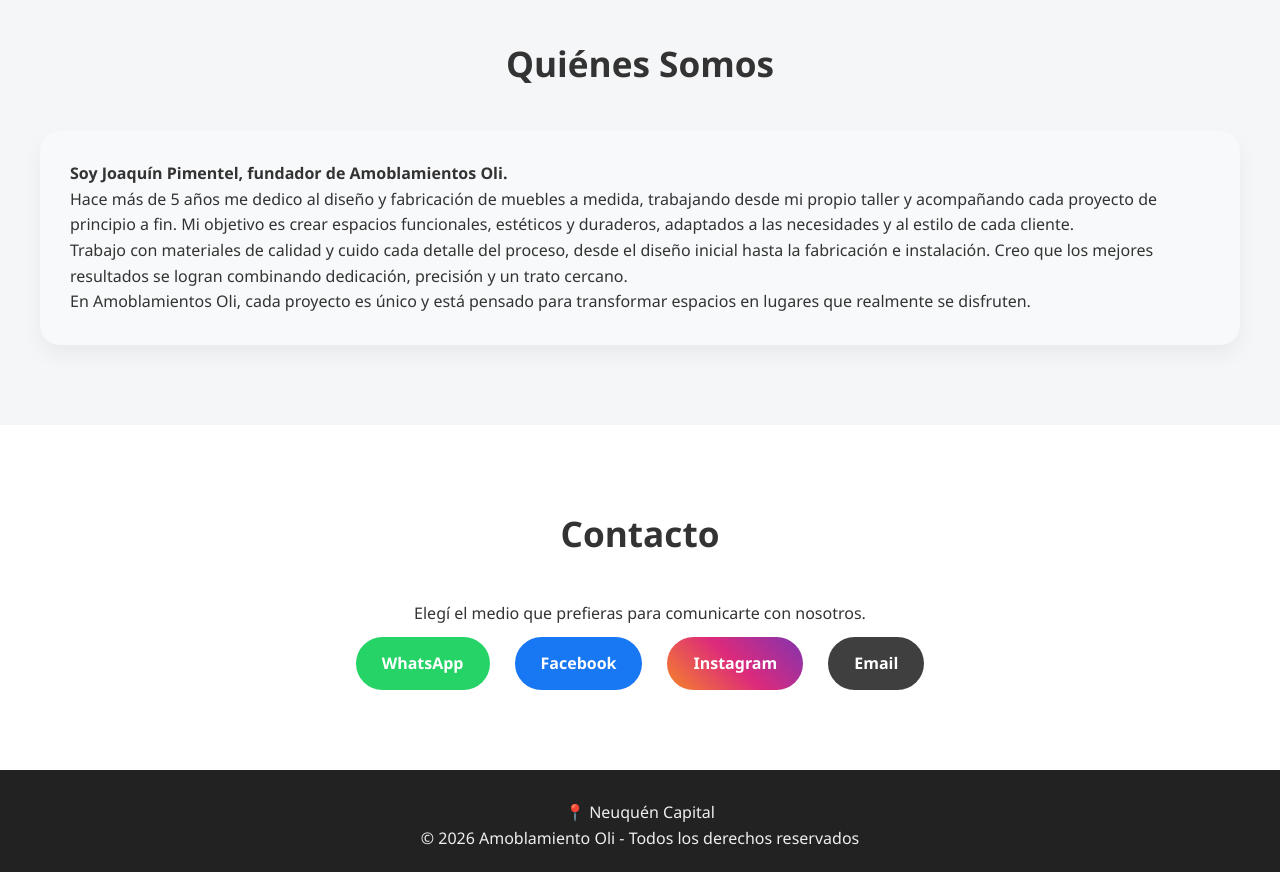
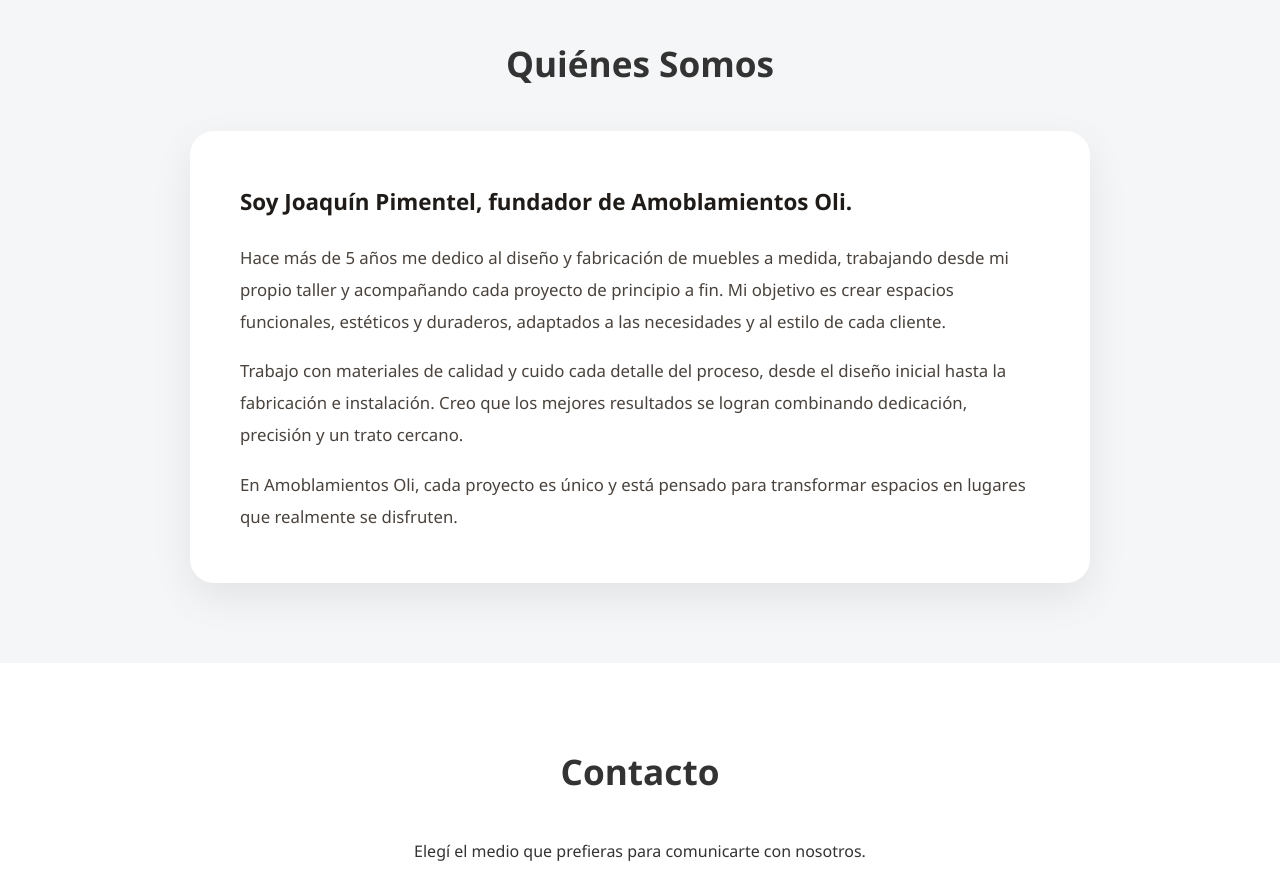
Before and after one commit to amoblamientosoli/Amoblamientosoli, a plain HTML site: page index.html in a window 1280 px wide. Shown: the part 1200-2072 px from the top of the page. Drawn offline with Linux system fonts and the light colour scheme.

Commit message:
Update index.html

```diff
--- a/index.html
+++ b/index.html
@@ -162,7 +162,36 @@
       transform: translateY(-10px);
       box-shadow: 0 20px 35px rgba(0,0,0,0.12);
     }
+/* ===============================
+   QUIÉNES SOMOS
+================================ */
 
+#quienes .card{
+  max-width: 900px;
+  margin: 0 auto;
+  padding: 50px;
+  background: #ffffff;
+  border-radius: 24px;
+  box-shadow: 0 15px 40px rgba(0,0,0,.08);
+}
+
+#quienes p{
+  font-size: 1.05rem;
+  line-height: 1.9;
+  margin-bottom: 18px;
+  color: #4a433d;
+}
+
+#quienes p:last-child{
+  margin-bottom: 0;
+}
+
+#quienes strong{
+  display: block;
+  font-size: 1.4rem;
+  color: #1f1b18;
+  margin-bottom: 10px;
+}
     /* ===============================
        GALERÍA VESTIDORES (AGREGADO)
     ================================ */
```
